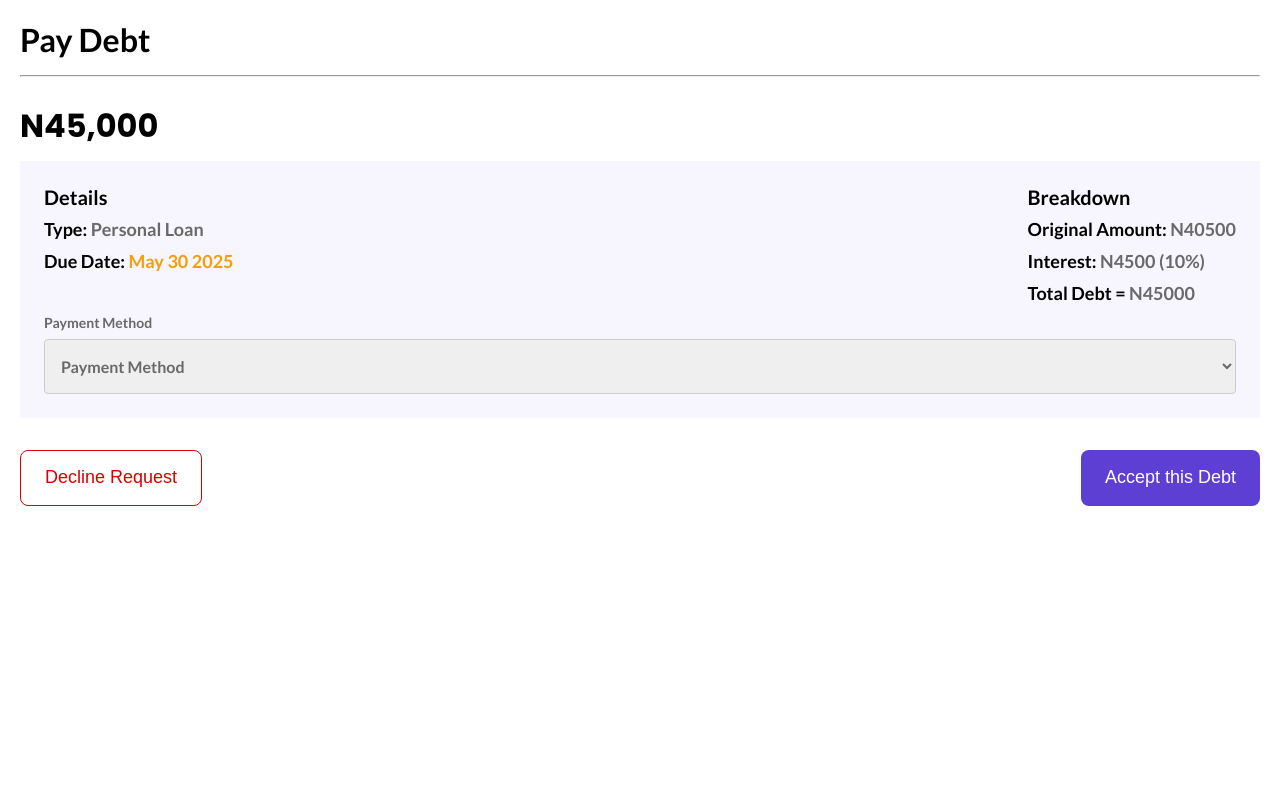
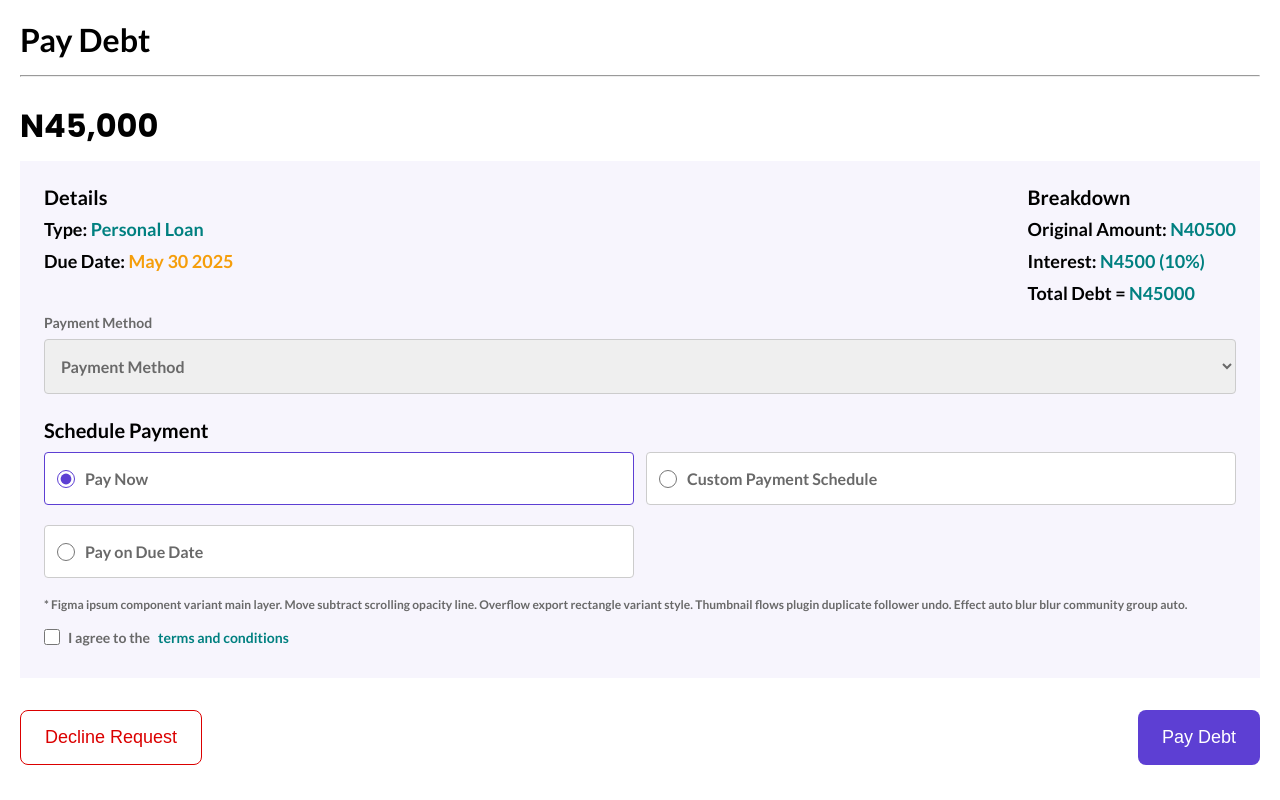
Before and after one commit to Danieljosh-uduma/Gbese, a React (Vite) app: page /paydebt in a window 1280 px wide. Built offline with nearby package versions, Linux system fonts and the light colour scheme.

Commit message:
pay Debt page complete

```diff
--- a/src/components/ActionButtons.tsx
+++ b/src/components/ActionButtons.tsx
@@ -4,16 +4,18 @@ import './ActionButtons.css';
 interface ActionButtonsProps {
   onDecline?: () => void;
   onAccept?: () => void;
+  acceptText?: string;
+
 }
 
-const ActionButtons: React.FC<ActionButtonsProps> = ({ onDecline, onAccept }) => {
+const ActionButtons: React.FC<ActionButtonsProps> = ({ onDecline, onAccept, acceptText = ' Accept this Debt'}) => {
   return (
     <div className="action-buttons">
       <button className="btn decline-btn" onClick={onDecline}>
         Decline Request
       </button>
       <button className="btn accept-btn" onClick={onAccept}>
-        Accept this Debt
+        {acceptText}
       </button>
     </div>
   );
--- /dev/null
+++ b/src/components/SchedulePayment.css
@@ -0,0 +1,82 @@
+.schedule-payment {
+  margin-top: 24px;
+  font-family: "Lato", sans-serif;
+}
+
+.group-label {
+  display: block;
+  font-size: 20px;
+  font-weight: 600;
+  margin-bottom: 10px;
+  color: #000;
+}
+
+.radio-grid {
+  display: grid;
+  grid-template-columns: 1fr 1fr;
+  /* grid-template-columns: repeat(auto-fit, minmax(160px, 1fr)); */
+  gap: 12px;
+}
+
+.radio-option {
+  background-color: #fff;
+  padding: 16px 12px;
+  border-radius: 4px;
+  border: 1px solid #ccc;
+  display: flex;
+  align-items: center;
+  gap: 10px;
+  font-size: 16px;
+  color: #696969;
+  cursor: pointer;
+  font-family: "Lato", sans-serif;
+  transition: border-color 0.2s ease;
+}
+
+.radio-option input[type="radio"] {
+  accent-color: #5d3fd3;
+  cursor: pointer;
+  width: 18px;
+  height: 18px;
+}
+
+.radio-option.selected {
+  border-color: #5d3fd3;
+}
+
+.disclaimer {
+  margin-top: 12px;
+  font-size: 12px;
+  line-height: 120%;
+  color: #696969;
+  font-family: "Lato", sans-serif;
+}
+
+.terms-container {
+  margin-top: 16px;
+  font-size: 14px;
+  color: #333;
+  font-family: "Lato", sans-serif;
+}
+
+.terms-container label {
+  display: flex;
+  align-items: center;
+  gap: 8px;
+}
+
+.terms-container input[type="checkbox"] {
+  width: 16px;
+  height: 16px;
+  cursor: pointer;
+}
+
+.terms-container a {
+  color: #5d3fd3;
+  text-decoration: underline;
+  font-weight: 500;
+}
+
+span {
+  color: #008080;
+}
--- /dev/null
+++ b/src/components/SchedulePayment.tsx
@@ -0,0 +1,64 @@
+import React, { useState } from "react";
+import "./SchedulePayment.css";
+
+const SchedulePayment: React.FC = () => {
+  const [selectedOption, setSelectedOption] = useState("pay-now");
+
+  const handleChange = (e: React.ChangeEvent<HTMLInputElement>) => {
+    setSelectedOption(e.target.value);
+  };
+
+  return (
+    <div className="schedule-payment">
+      <label className="group-label">Schedule Payment</label>
+
+      <div className="radio-grid">
+        <label className={`radio-option ${selectedOption === "pay-now" ? "selected" : ""}`}>
+          <input
+            type="radio"
+            name="payment-schedule"
+            value="pay-now"
+            checked={selectedOption === "pay-now"}
+            onChange={handleChange}
+          />
+          Pay Now
+        </label>
+
+        <label className={`radio-option ${selectedOption === "custom" ? "selected" : ""}`}>
+          <input
+            type="radio"
+            name="payment-schedule"
+            value="custom"
+            checked={selectedOption === "custom"}
+            onChange={handleChange}
+          />
+          Custom Payment Schedule
+        </label>
+
+        <label className={`radio-option ${selectedOption === "due-date" ? "selected" : ""}`}>
+          <input
+            type="radio"
+            name="payment-schedule"
+            value="due-date"
+            checked={selectedOption === "due-date"}
+            onChange={handleChange}
+          />
+          Pay on Due Date
+        </label>
+      </div>
+
+      <p className="disclaimer">
+  * Figma ipsum component variant main layer. Move subtract scrolling opacity line. Overflow export rectangle variant style. Thumbnail flows plugin duplicate follower undo. Effect auto blur blur community group auto.
+</p>
+
+<div className="terms-container">
+  <label>
+    <input type="checkbox" /> I agree to the <a href="#" style={{textDecoration: 'none'}}><span>terms and conditions</span></a>
+  </label>
+</div>
+
+    </div>
+  );
+};
+
+export default SchedulePayment;
--- a/src/components/SelectPaymentMethod.tsx
+++ b/src/components/SelectPaymentMethod.tsx
@@ -1,7 +1,7 @@
 import React, { useState } from "react";
 import "./SelectPaymentMethod.css";
 
-const paymentOptions = ["Credit Card", "PayPal", "Bank Transfer"];
+const paymentOptions = ["Debit Card",  "Bank Transfer"];
 
 const SelectPaymentMethod: React.FC = () => {
   const [selectedMethod, setSelectedMethod] = useState("");
--- a/src/pages/Pay debt/PayDebt.tsx
+++ b/src/pages/Pay debt/PayDebt.tsx
@@ -1,4 +1,5 @@
 import ActionButtons from "../../components/ActionButtons"
+import SchedulePayment from "../../components/SchedulePayment"
 import SelectPaymentMethod from "../../components/SelectPaymentMethod"
 
 const PayDebt = () => {
@@ -40,10 +41,12 @@ const PayDebt = () => {
       <SelectPaymentMethod />
 
 
+     <SchedulePayment />
+
     </div>
 
 
-     <ActionButtons />
+     <ActionButtons acceptText="Pay Debt"/>
 
     </div>
  )
```
